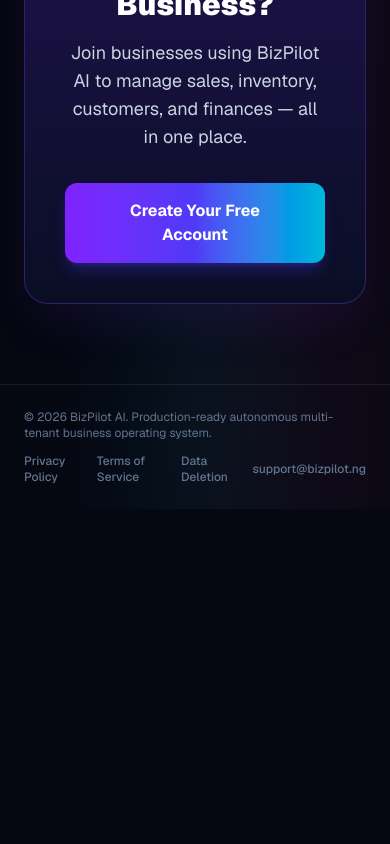
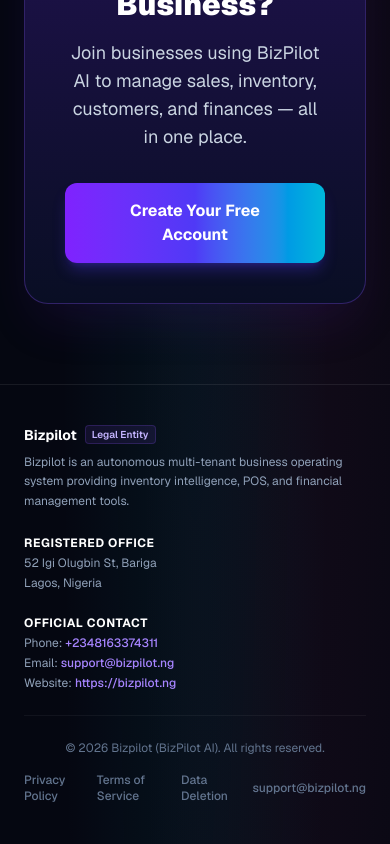
Before and after one commit to Mubarak2-eng/bizpilot, a Next.js app: page / in a window 390 px wide. Shown: the part 6417-7261 px from the top of the page. Before the commit the page ends 6926 px from the top, so only its background shows below. Built offline with nearby package versions, Linux system fonts and the light colour scheme; no server answers.

Commit message:
feat(compliance): display official legal business name, registered address, and phone for Meta verification

```diff
--- a/src/app/data-deletion/page.tsx
+++ b/src/app/data-deletion/page.tsx
@@ -177,13 +177,16 @@
       {/* 7. Contact Support */}
       <section className="space-y-3">
         <h2 className="text-lg sm:text-xl font-bold text-slate-900 dark:text-white flex items-center gap-2">
-          <span className="text-violet-600 dark:text-violet-400">7.</span> Contact Us
+          <span className="text-violet-600 dark:text-violet-400">7.</span> Legal Entity & Contact Information
         </h2>
-        <p>If you have any questions or require assistance with data deletion, please contact:</p>
-        <div className="p-4 rounded-xl border border-slate-200 dark:border-white/[0.08] bg-slate-50/50 dark:bg-white/[0.02] text-xs sm:text-sm space-y-1">
-          <p><strong>BizPilot AI Support & Data Protection</strong></p>
-          <p>Email: <a href="mailto:support@bizpilot.ng" className="text-violet-600 dark:text-violet-400 font-semibold underline">support@bizpilot.ng</a></p>
-          <p>Website: <a href="https://bizpilot.ng" className="text-violet-600 dark:text-violet-400 font-semibold underline">https://bizpilot.ng</a></p>
+        <p>If you have any questions, require assistance, or wish to submit a data erasure request, please contact our legal entity:</p>
+        <div className="p-5 rounded-2xl border border-slate-200 dark:border-white/[0.08] bg-slate-50/80 dark:bg-white/[0.02] text-xs sm:text-sm space-y-2">
+          <p><strong>Legal Entity Name:</strong> Bizpilot</p>
+          <p><strong>Operating Brand:</strong> BizPilot AI</p>
+          <p><strong>Registered Address:</strong> 52 Igi Olugbin St, Bariga, Lagos, Nigeria</p>
+          <p><strong>Official Phone:</strong> <a href="tel:+2348163374311" className="text-violet-600 dark:text-violet-400 font-semibold underline">+2348163374311</a></p>
+          <p><strong>Support Email:</strong> <a href="mailto:support@bizpilot.ng" className="text-violet-600 dark:text-violet-400 font-semibold underline">support@bizpilot.ng</a></p>
+          <p><strong>Website:</strong> <a href="https://bizpilot.ng" className="text-violet-600 dark:text-violet-400 font-semibold underline">https://bizpilot.ng</a></p>
         </div>
       </section>
     </LegalShell>
--- a/src/app/page.tsx
+++ b/src/app/page.tsx
@@ -211,10 +211,33 @@
         </section>
       </main>
 
-      {/* Footer */}
-      <footer className="px-6 py-6 border-t border-slate-200/80 dark:border-white/[0.08] relative z-10 max-w-6xl mx-auto w-full flex flex-col sm:flex-row items-center justify-between gap-3 text-xs text-slate-500">
+      {/* Footer & Legal Business Identification */}
+      <footer className="px-6 py-10 border-t border-slate-200/80 dark:border-white/[0.08] relative z-10 max-w-6xl mx-auto w-full space-y-6 text-xs text-slate-500">
+        <div className="grid grid-cols-1 md:grid-cols-3 gap-6 pb-6 border-b border-slate-200/60 dark:border-white/[0.05]">
+          <div className="space-y-2">
+            <div className="flex items-center gap-2">
+              <span className="font-bold text-slate-900 dark:text-white text-sm">Bizpilot</span>
+              <span className="px-1.5 py-0.5 rounded text-[10px] font-semibold bg-violet-500/10 text-violet-700 dark:text-violet-300 border border-violet-500/20">Legal Entity</span>
+            </div>
+            <p className="text-slate-600 dark:text-slate-400 text-xs leading-relaxed">
+              Bizpilot is an autonomous multi-tenant business operating system providing inventory intelligence, POS, and financial management tools.
+            </p>
+          </div>
+          <div className="space-y-1 text-slate-600 dark:text-slate-400">
+            <p className="font-bold text-slate-900 dark:text-white text-xs uppercase tracking-wider">Registered Office</p>
+            <p>52 Igi Olugbin St, Bariga</p>
+            <p>Lagos, Nigeria</p>
+          </div>
+          <div className="space-y-1 text-slate-600 dark:text-slate-400">
+            <p className="font-bold text-slate-900 dark:text-white text-xs uppercase tracking-wider">Official Contact</p>
+            <p>Phone: <a href="tel:+2348163374311" className="text-violet-600 dark:text-violet-400 hover:underline font-medium">+2348163374311</a></p>
+            <p>Email: <a href="mailto:support@bizpilot.ng" className="text-violet-600 dark:text-violet-400 hover:underline font-medium">support@bizpilot.ng</a></p>
+            <p>Website: <a href="https://bizpilot.ng" className="text-violet-600 dark:text-violet-400 hover:underline font-medium">https://bizpilot.ng</a></p>
+          </div>
+        </div>
+        <div className="flex flex-col sm:flex-row items-center justify-between gap-4">
           <div>
-          © {new Date().getFullYear()} BizPilot AI. Production-ready autonomous multi-tenant business operating system.
+            © {new Date().getFullYear()} Bizpilot (BizPilot AI). All rights reserved.
           </div>
           <div className="flex items-center gap-4 font-medium">
             <Link href="/privacy" className="hover:text-violet-600 dark:hover:text-violet-400 transition-colors">
@@ -230,6 +253,7 @@
               support@bizpilot.ng
             </a>
           </div>
+        </div>
       </footer>
     </div>
   );
--- a/src/app/privacy/page.tsx
+++ b/src/app/privacy/page.tsx
@@ -47,7 +47,7 @@
           <span className="text-violet-600 dark:text-violet-400">1.</span> Introduction & Scope
         </h2>
         <p>
-          BizPilot AI (&quot;BizPilot&quot;, &quot;we&quot;, &quot;us&quot;, or &quot;our&quot;) provides an intelligent, multi-tenant cloud-based business operating system and software-as-a-service (SaaS) platform. Our services include inventory intelligence, Point of Sale (POS) tools, invoice generation, expense tracking, autonomous AI copilot analytics, and automated messaging integrations.
+          <strong>Bizpilot</strong> (&quot;Company&quot;, &quot;BizPilot AI&quot;, &quot;we&quot;, &quot;us&quot;, or &quot;our&quot;) is the legal business entity that owns and operates the BizPilot AI cloud-based business operating system and software-as-a-service (SaaS) platform (https://bizpilot.ng). Our services include inventory intelligence, Point of Sale (POS) tools, invoice generation, expense tracking, autonomous AI copilot analytics, and automated messaging integrations.
         </p>
         <p>
           This Privacy Policy applies to all users of the BizPilot AI web application, APIs, dashboard, and connected messaging channels (including the Meta WhatsApp Cloud API integration). By accessing or using BizPilot AI, you acknowledge that you have read and understood this Privacy Policy.
@@ -244,15 +244,18 @@
       {/* 12. Contact */}
       <section className="space-y-3">
         <h2 className="text-lg sm:text-xl font-bold text-slate-900 dark:text-white flex items-center gap-2">
-          <span className="text-violet-600 dark:text-violet-400">12.</span> Contact & Data Protection Officer
+          <span className="text-violet-600 dark:text-violet-400">12.</span> Legal Entity & Data Protection Contact
         </h2>
         <p>
-          If you have questions, feedback, or privacy requests regarding this policy or how your data is handled, please contact our data protection team:
+          If you have questions, feedback, or privacy requests regarding this policy or how your data is handled, please contact our legal entity and data protection team:
         </p>
-        <div className="p-4 rounded-xl border border-slate-200 dark:border-white/[0.08] bg-slate-50/50 dark:bg-white/[0.02] text-xs sm:text-sm space-y-1">
-          <p><strong>BizPilot AI Privacy & Compliance</strong></p>
-          <p>Email: <a href="mailto:support@bizpilot.ng" className="text-violet-600 dark:text-violet-400 font-semibold underline">support@bizpilot.ng</a></p>
-          <p>Website: <a href="https://bizpilot.ng" className="text-violet-600 dark:text-violet-400 font-semibold underline">https://bizpilot.ng</a></p>
+        <div className="p-5 rounded-2xl border border-slate-200 dark:border-white/[0.08] bg-slate-50/80 dark:bg-white/[0.02] text-xs sm:text-sm space-y-2">
+          <p><strong>Legal Entity Name:</strong> Bizpilot</p>
+          <p><strong>Operating Brand:</strong> BizPilot AI</p>
+          <p><strong>Registered Address:</strong> 52 Igi Olugbin St, Bariga, Lagos, Nigeria</p>
+          <p><strong>Official Phone:</strong> <a href="tel:+2348163374311" className="text-violet-600 dark:text-violet-400 font-semibold underline">+2348163374311</a></p>
+          <p><strong>Privacy & Compliance Email:</strong> <a href="mailto:support@bizpilot.ng" className="text-violet-600 dark:text-violet-400 font-semibold underline">support@bizpilot.ng</a></p>
+          <p><strong>Website:</strong> <a href="https://bizpilot.ng" className="text-violet-600 dark:text-violet-400 font-semibold underline">https://bizpilot.ng</a></p>
         </div>
       </section>
     </LegalShell>
--- a/src/app/terms/page.tsx
+++ b/src/app/terms/page.tsx
@@ -44,7 +44,7 @@
           <span className="text-indigo-600 dark:text-indigo-400">1.</span> Acceptance of Terms
         </h2>
         <p>
-          These Terms of Service (&quot;Terms&quot;) constitute a legally binding agreement between you (&quot;User&quot;, &quot;Merchant&quot;, or &quot;Customer&quot;) and BizPilot AI (&quot;BizPilot&quot;, &quot;we&quot;, &quot;us&quot;, or &quot;our&quot;). These Terms apply to your use of the BizPilot AI website, applications, dashboard, APIs, and connected messaging integrations (including the WhatsApp Cloud API integration).
+          These Terms of Service (&quot;Terms&quot;) constitute a legally binding agreement between you (&quot;User&quot;, &quot;Merchant&quot;, or &quot;Customer&quot;) and <strong>Bizpilot</strong> (&quot;Company&quot;, &quot;BizPilot AI&quot;, &quot;we&quot;, &quot;us&quot;, or &quot;our&quot;), the legal business entity operating the BizPilot AI platform. These Terms apply to your use of the BizPilot AI website (https://bizpilot.ng), applications, dashboard, APIs, and connected messaging integrations (including the WhatsApp Cloud API integration).
         </p>
         <p>
           By creating an account, accessing, or using BizPilot AI, you agree to be bound by these Terms and our{" "}
@@ -212,13 +212,16 @@
       {/* 14. Contact */}
       <section className="space-y-3">
         <h2 className="text-lg sm:text-xl font-bold text-slate-900 dark:text-white flex items-center gap-2">
-          <span className="text-indigo-600 dark:text-indigo-400">14.</span> Contact Information
+          <span className="text-indigo-600 dark:text-indigo-400">14.</span> Legal Entity & Contact Information
         </h2>
-        <p>For questions or notices concerning these Terms of Service, please contact us:</p>
-        <div className="p-4 rounded-xl border border-slate-200 dark:border-white/[0.08] bg-slate-50/50 dark:bg-white/[0.02] text-xs sm:text-sm space-y-1">
-          <p><strong>BizPilot AI Legal & Operations</strong></p>
-          <p>Email: <a href="mailto:support@bizpilot.ng" className="text-indigo-600 dark:text-indigo-400 font-semibold underline">support@bizpilot.ng</a></p>
-          <p>Website: <a href="https://bizpilot.ng" className="text-indigo-600 dark:text-indigo-400 font-semibold underline">https://bizpilot.ng</a></p>
+        <p>For questions, formal notices, or legal inquiries concerning these Terms of Service, please contact our legal entity:</p>
+        <div className="p-5 rounded-2xl border border-slate-200 dark:border-white/[0.08] bg-slate-50/80 dark:bg-white/[0.02] text-xs sm:text-sm space-y-2">
+          <p><strong>Legal Entity Name:</strong> Bizpilot</p>
+          <p><strong>Operating Brand:</strong> BizPilot AI</p>
+          <p><strong>Registered Address:</strong> 52 Igi Olugbin St, Bariga, Lagos, Nigeria</p>
+          <p><strong>Official Phone:</strong> <a href="tel:+2348163374311" className="text-indigo-600 dark:text-indigo-400 font-semibold underline">+2348163374311</a></p>
+          <p><strong>Support & Legal Email:</strong> <a href="mailto:support@bizpilot.ng" className="text-indigo-600 dark:text-indigo-400 font-semibold underline">support@bizpilot.ng</a></p>
+          <p><strong>Website:</strong> <a href="https://bizpilot.ng" className="text-indigo-600 dark:text-indigo-400 font-semibold underline">https://bizpilot.ng</a></p>
         </div>
       </section>
     </LegalShell>
--- a/src/components/legal-shell.tsx
+++ b/src/components/legal-shell.tsx
@@ -166,7 +166,7 @@
             <div className="w-5 h-5 rounded-md bg-gradient-to-tr from-violet-600 to-cyan-400 flex items-center justify-center font-bold text-white text-[10px]">
               BP
             </div>
-            <span>© {new Date().getFullYear()} BizPilot AI. All rights reserved.</span>
+            <span>© {new Date().getFullYear()} Bizpilot (BizPilot AI). All rights reserved.</span>
           </div>
 
           <div className="flex items-center gap-5 font-medium">
```
Lines whose indentation alone changed are shown as unchanged.
